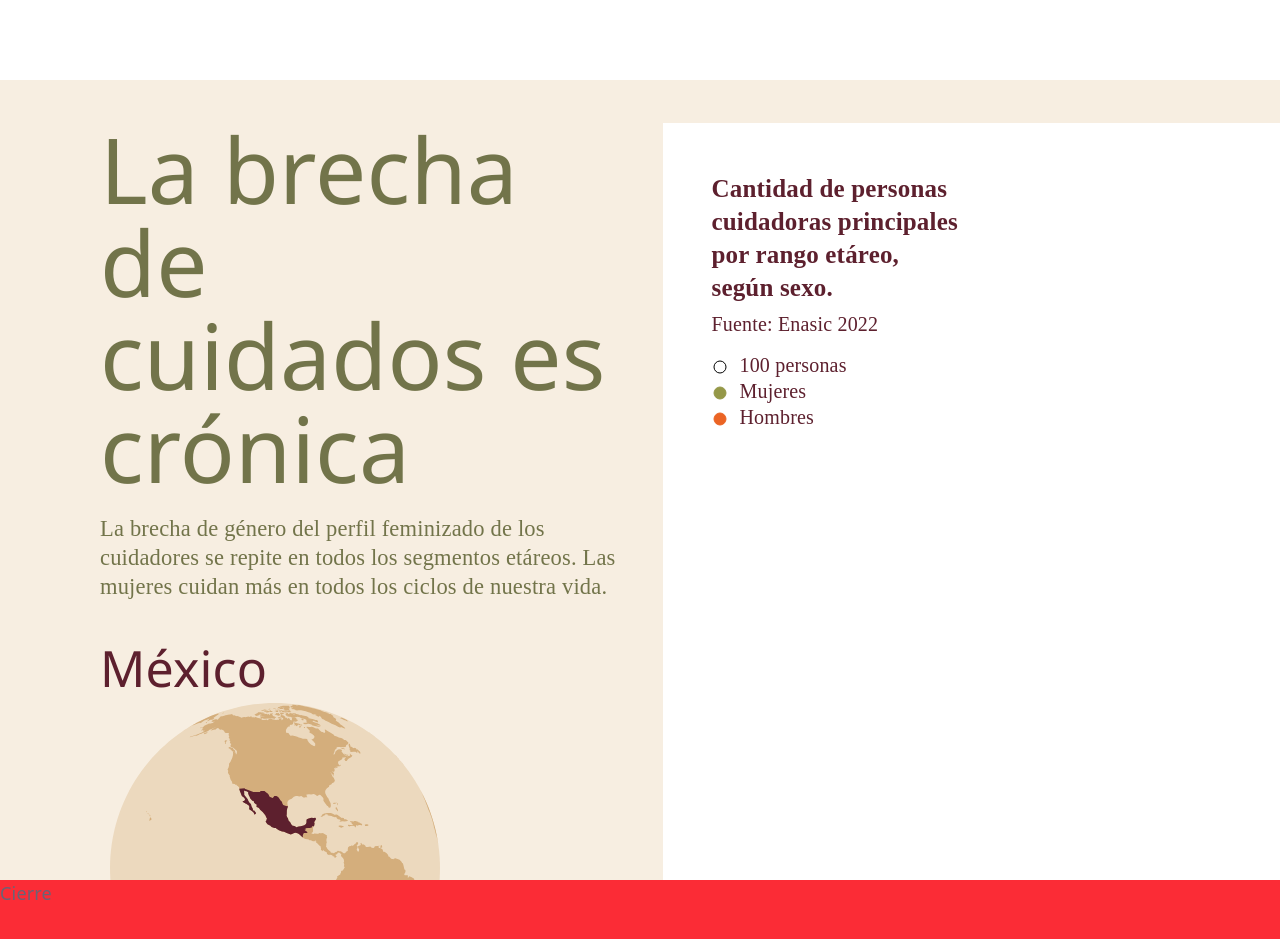
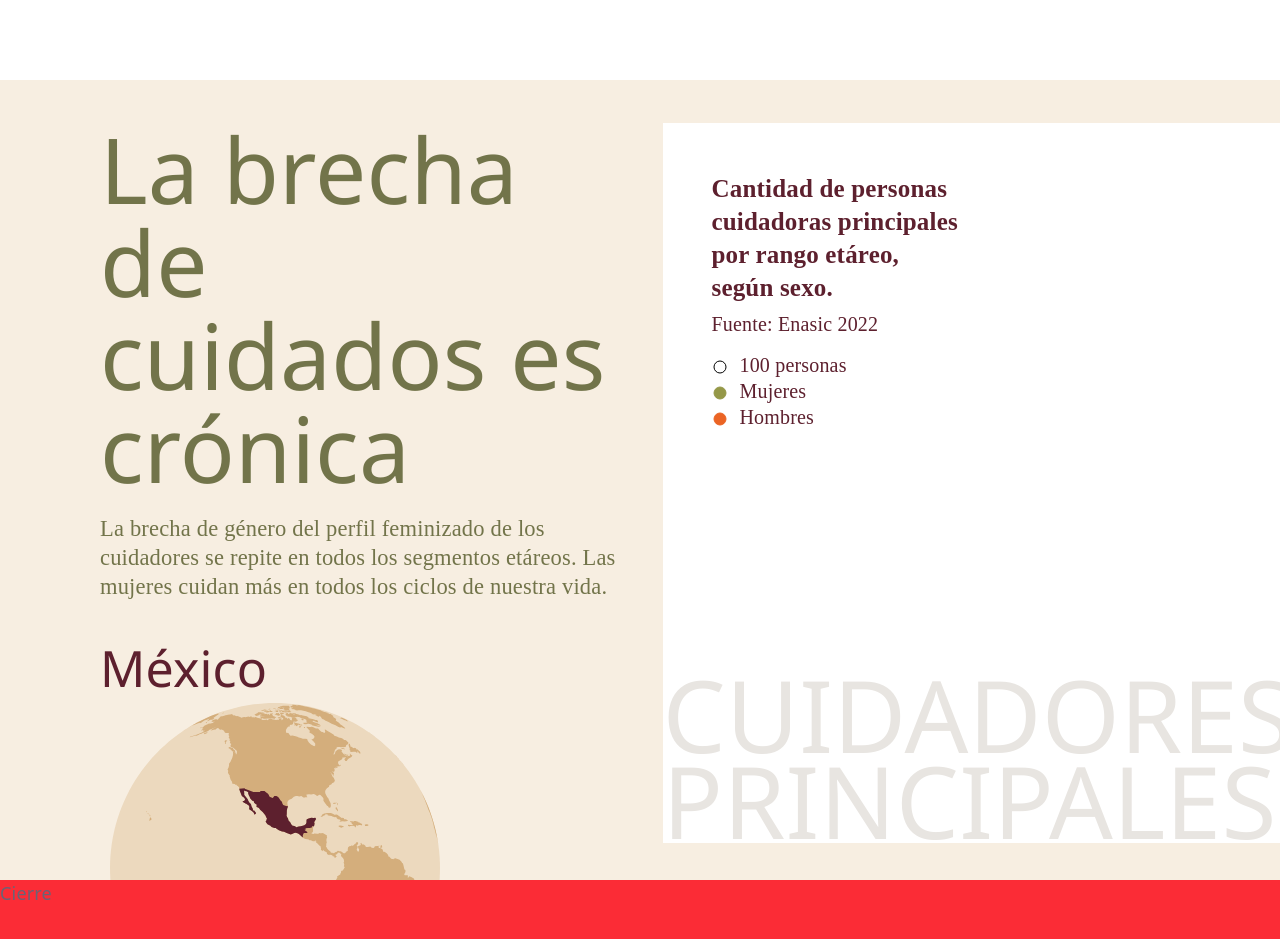
Before and after one commit to dataista-studio/cuidados-circulares, a React (Vite) app: page / in a window 1280 px wide. Shown: the part 3920-4859 px from the top of the page. Built offline with nearby package versions, Linux system fonts and the light colour scheme; a web font is replaced by a local one.

Commit message:
add chart variable

```diff
--- a/src/screens/SeccionV.jsx
+++ b/src/screens/SeccionV.jsx
@@ -7,6 +7,7 @@ import Globe from "../components/Globe";
 import ChartTitle from "./seccionV/ChartTitle";
 import ChartSource from "./seccionV/ChartSource";
 import LegendItem from "./seccionV/LegendItem";
+import ChartVariable from "./seccionV/ChartVariable";
 
 const title = "La brecha de cuidados es crónica";
 const paragraphText = "La brecha de género del perfil feminizado de los cuidadores se repite en todos los segmentos etáreos. Las mujeres cuidan más en todos los ciclos de nuestra vida.";
@@ -14,6 +15,7 @@ const selectedCountry = 'México';
 const englishName = "Mexico";
 const chartTitle = "Cantidad de personas cuidadoras principales por rango etáreo, según sexo.";
 const chartSource = "Fuente: Enasic 2022";
+const chartVariable = "Cuidadores principales"
 
 export default function SeccionV() {
     return (
@@ -32,7 +34,7 @@ export default function SeccionV() {
                     />
                 </div>
                 <div className="w-[48%] h-screen">
-                    <div className="h-[95%] w-[140%] bg-blanco pt-[49px]">
+                    <div className="h-[90%] w-[140%] bg-blanco pt-[49px] relative">
                         <div className="w-[247px] ml-[49px]">
                             <ChartTitle chartTitle={chartTitle} />
                             <ChartSource chartSource={chartSource} />
@@ -40,6 +42,7 @@ export default function SeccionV() {
                             <LegendItem fill={verde} stroke={verde} text={"Mujeres"} />
                             <LegendItem fill={naranjo} stroke={naranjo} text={"Hombres"} />
                         </div>
+                        <ChartVariable chartVariable={chartVariable} />
                     </div>
                 </div>
             </div>
--- /dev/null
+++ b/src/screens/seccionV/ChartVariable.jsx
@@ -0,0 +1,7 @@
+export default function ChartVariable({ chartVariable }) {
+    return (
+        <h3 className="uppercase text-[100px] text-gris font-heading leading-[86px] font-[400] absolute bottom-[0px] left-[0px] w-[400px]">
+            {chartVariable}
+        </h3>
+    )
+};
```
